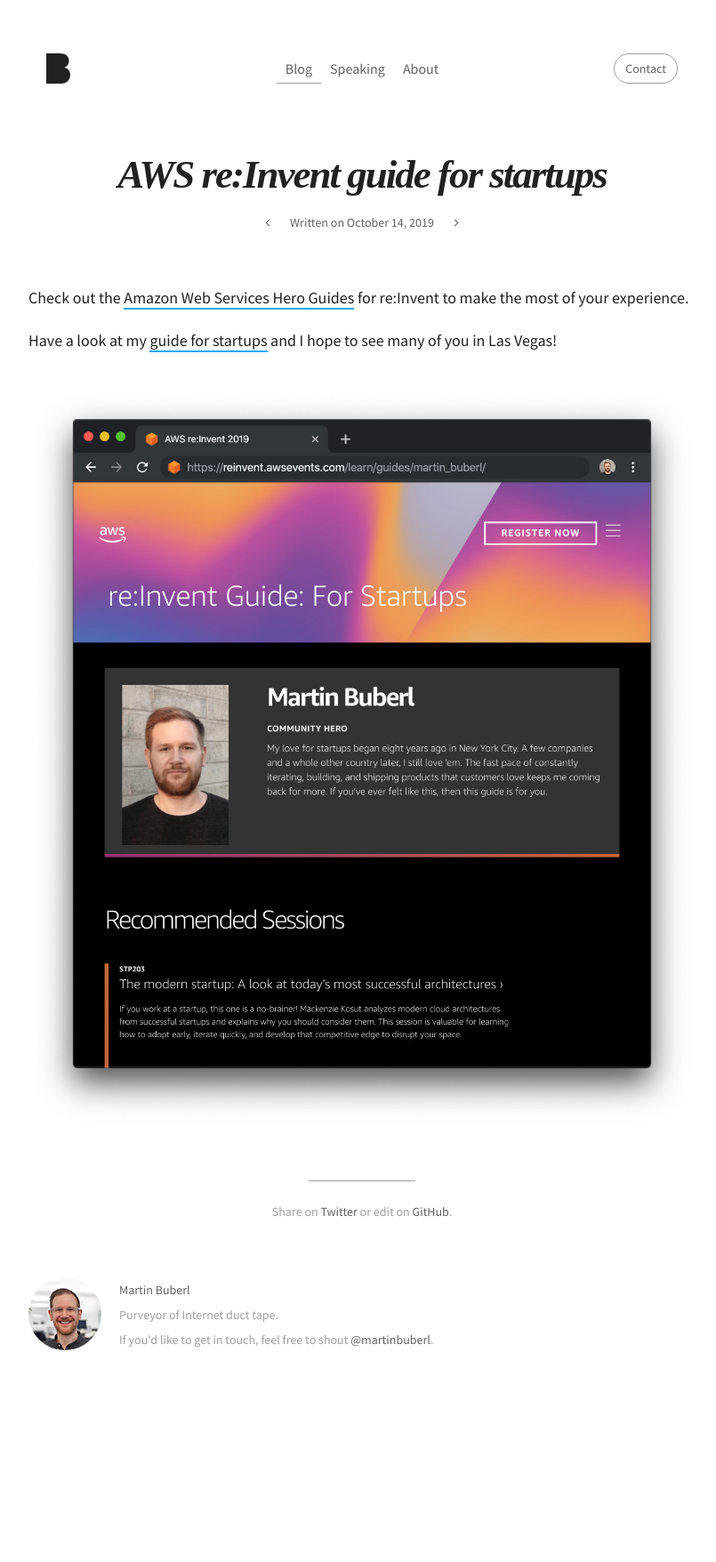
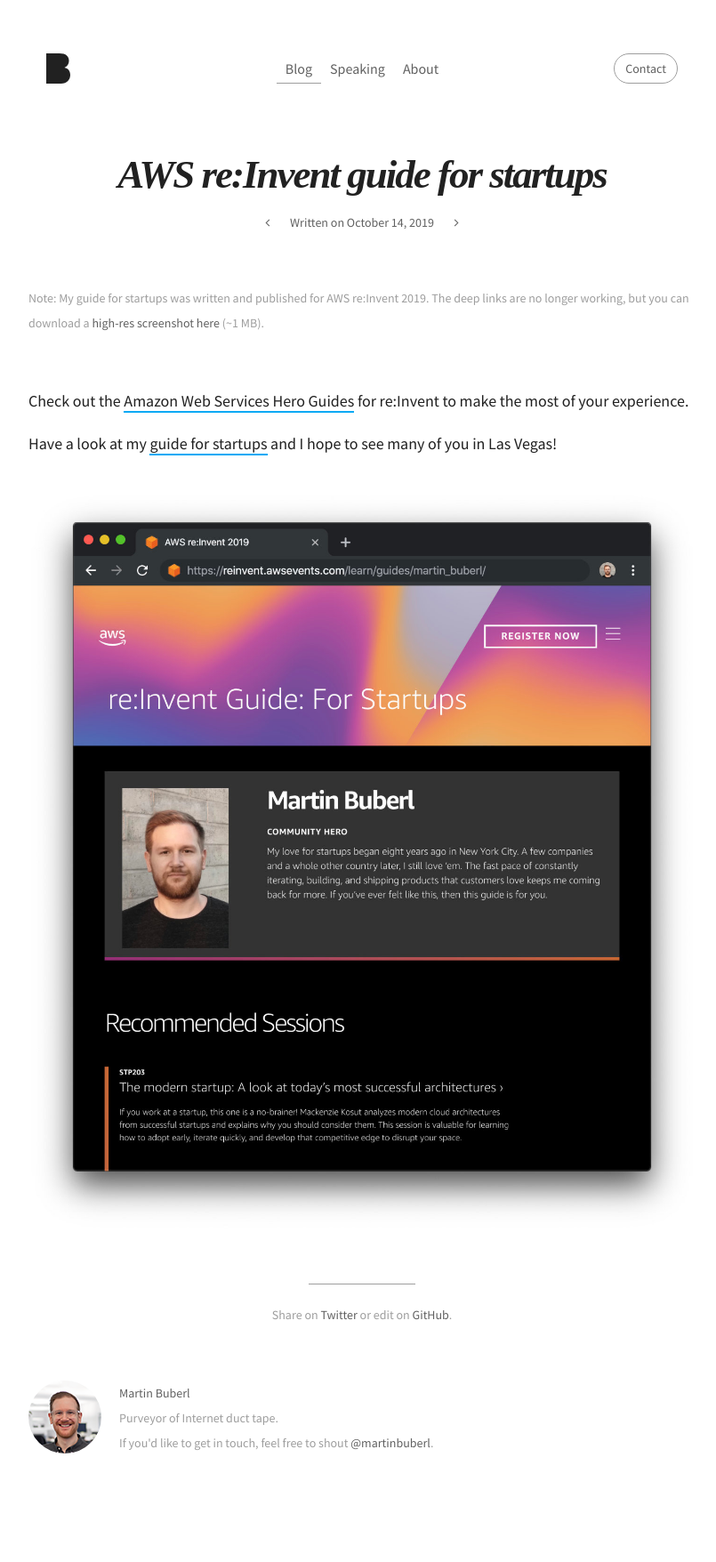
Before and after one commit to martinbuberl/martinbuberl.github.io, a Jekyll site: the page built from docs/_posts/2019-10-18-aws-reinvent-guide-for-startups.md, in a window 1280 px wide. Shown: the whole page at 89% size, without its empty margins (233-1038 px from the left). Built offline with Jekyll 4.4.1, drawn with Linux system fonts in a browser that asks for light colours; nearby versions of some CDN libraries; some web fonts are replaced; before the commit the page ends 1640 px from its top, so only the background shows below that.

Commit message:
Updated post with note as deep links are broken

```diff
--- a/docs/_posts/2019-10-18-aws-reinvent-guide-for-startups.md
+++ b/docs/_posts/2019-10-18-aws-reinvent-guide-for-startups.md
@@ -5,7 +5,12 @@ title: "AWS re:Invent guide for startups"
 description: "Check out the Amazon Web Services Hero Guides for re:Invent to make the most of your experience."
 image: "og-1_0KyvVdtP4.jpg"
 date: 2019-10-14
+updated: 2020-05-16
 ---
+
+<p class="disclaimer">
+Note: My guide for startups was written and published for AWS re:Invent 2019. The deep links are no longer working, but you can download a <a href="/content/img/aws-reinvent-guide-for-startups.png">high-res screenshot here</a> (~1 MB).
+</p>
 
 Check out the <a href="https://reinvent.awsevents.com/learn/guides/">Amazon Web Services Hero Guides</a> for re:Invent to make the most of your experience.
 
--- a/docs/content/css/base.scss
+++ b/docs/content/css/base.scss
@@ -270,7 +270,7 @@ article {
       display: table;
     }
   }
-  .reference {
+  .reference, .disclaimer {
     color: $color-grey;
     font-size: 14px;
 
@@ -278,6 +278,9 @@ article {
       color: $color-grey-darker;
       border: 0;
     }
+  }
+  .disclaimer {
+    margin: 20px auto 60px auto;
   }
   .social {
     color: $color-grey;
```
Also changed, not shown: docs/content/base.min.css.
